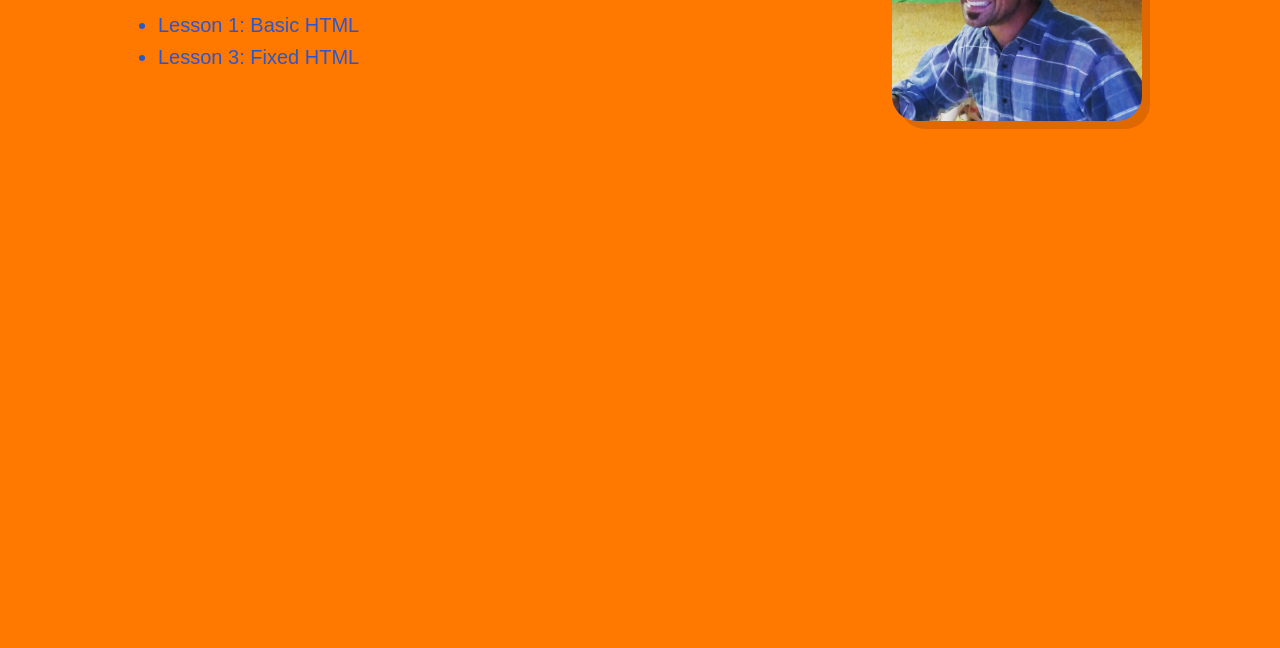
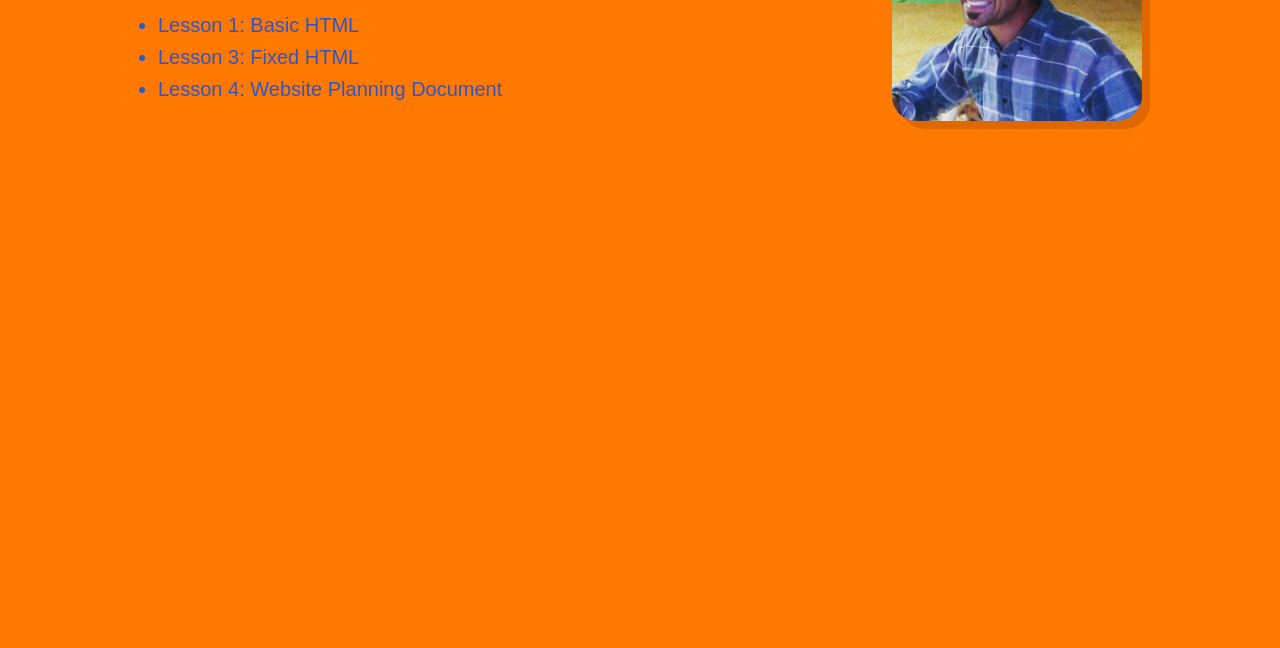
Before and after one commit to Colemanati/colemanati.github.io, a plain HTML site: page index.html in a window 1280 px wide. Shown: the part 152-800 px from the top of the page. Drawn offline with Linux system fonts and the light colour scheme; a web font is replaced by a local one.

Commit message:
lesson 4
planning document pdf

```diff
--- a/index.html
+++ b/index.html
@@ -22,7 +22,7 @@
             <ul>
                 <li>Lesson 1: <a href="assignments/lesson 1/basicpage.html">Basic HTML</a></li>
                 <li>Lesson 3: <a href="assignments/lesson-3/fixedhtml.html">Fixed HTML</a></li>
-
+                <li>Lesson 4: <a href="assignments/lesson-4/Website%20Planning%20Document-pdf.pdf">Website Planning Document</a></li>
             </ul>
 
         </main>
```
Also changed, not shown: Git URL plain text.txt (added), 3 other files.
